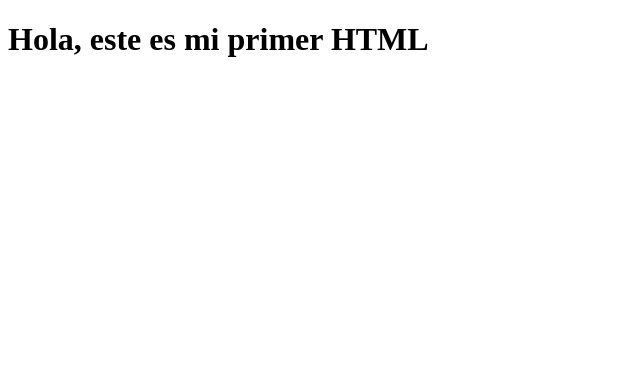
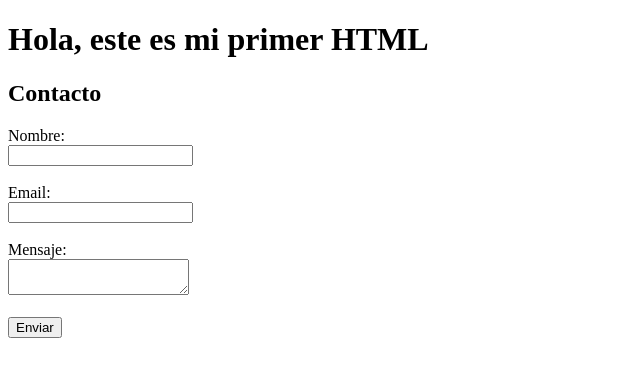
Before and after one commit to Gabo8v/tp-git-GarciaGabriel, a plain HTML site: page index.html in a window 1280 px wide. Shown: the whole page, without its empty margins (0-640 px from the left). Drawn offline with Linux system fonts and the light colour scheme.

Commit message:
Corrijo errores para el bugfix

```diff
--- a/index.html
+++ b/index.html
@@ -4,8 +4,28 @@
     <meta charset="UTF-8">
     <meta name="viewport" content="width=device-width, initial-scale=1.0">
     <title>Página Básica</title>
+    <link rel="stylesheet" href="style.css">
 </head>
 <body>
+
     <h1>Hola, este es mi primer HTML</h1>
+
+    <!-- Nueva sección de contacto -->
+    <section>
+        <h2>Contacto</h2>
+        <form>
+            <label for="nombre">Nombre:</label><br>
+            <input type="text" id="nombre" name="nombre"><br><br>
+
+            <label for="email">Email:</label><br>
+            <input type="email" id="email" name="email"><br><br>
+
+            <label for="mensaje">Mensaje:</label><br>
+            <textarea id="mensaje" name="mensaje"></textarea><br><br>
+
+            <button type="submit">Enviar</button>
+        </form>
+    </section>
+
 </body>
 </html>
```
